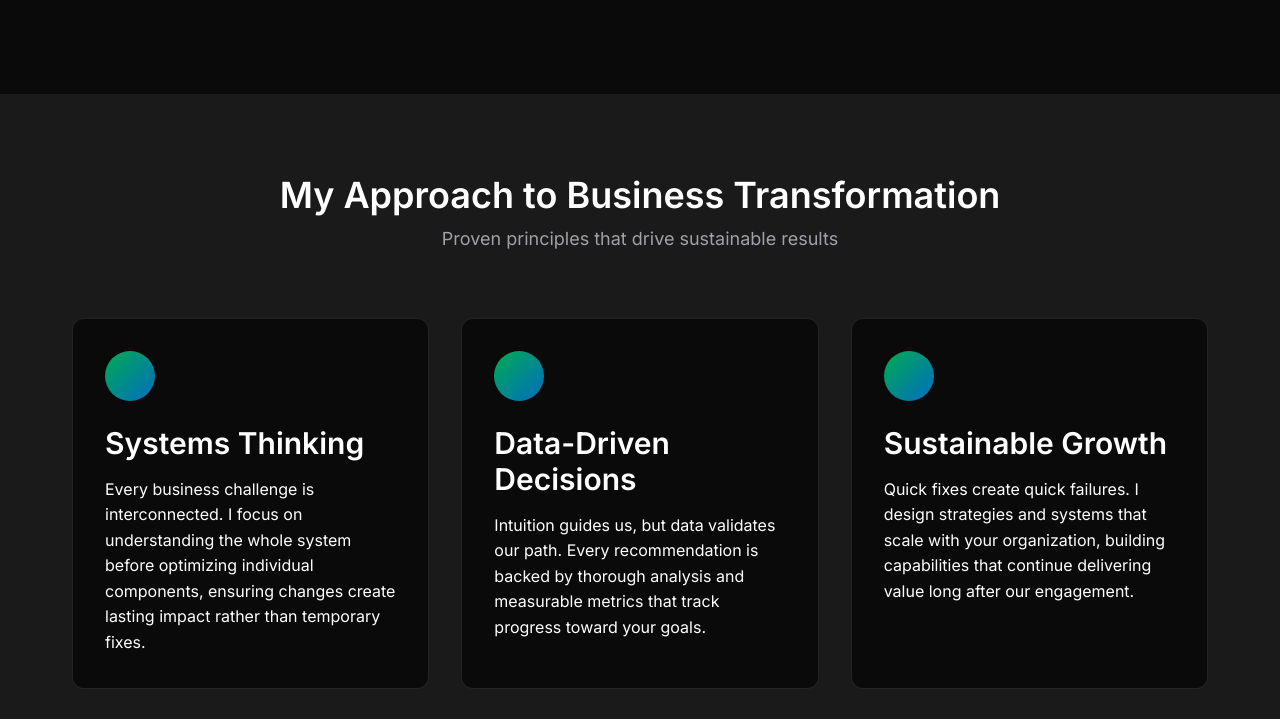
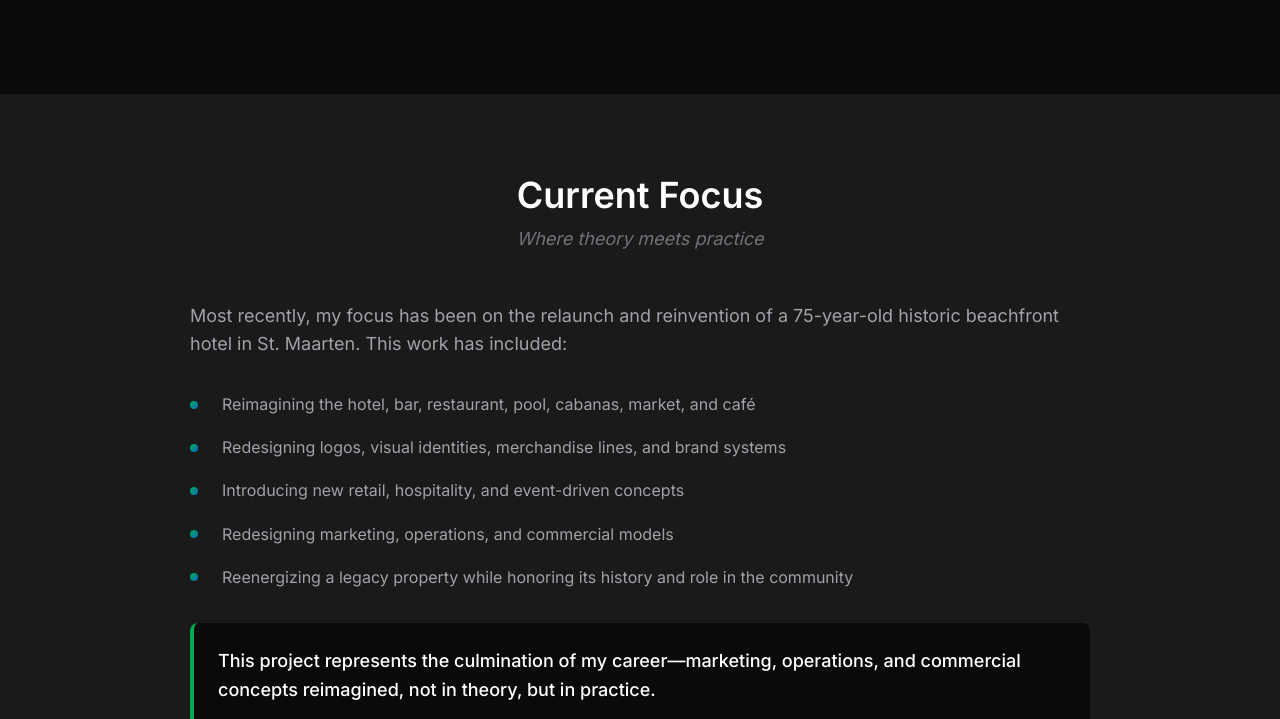
Before and after one commit to JacksonLeone/greenspring-website, a Next.js app: page /about in a window 1280 px wide. Shown: the part 1593-2312 px from the top of the page. Built offline with nearby package versions, Linux system fonts and the light colour scheme.

Commit message:
Added recently worked on section

```diff
--- a/src/pages/about.tsx
+++ b/src/pages/about.tsx
@@ -96,6 +96,31 @@ export default function About() {
               ))}
             </div>
           </div>
+      </section>
+
+      {/* Current Focus Section */}
+      <section className="current-focus">
+        <div className="container">
+          <div className="focus-content">
+            <div className="focus-header">
+              <h2>Current Focus</h2>
+              <p className="section-subtitle">Where theory meets practice</p>
+            </div>
+            <div className="focus-body">
+              <p className="lead">Most recently, my focus has been on the relaunch and reinvention of a 75-year-old historic beachfront hotel in St. Maarten. This work has included:</p>
+
+              <ul className="focus-list">
+                <li>Reimagining the hotel, bar, restaurant, pool, cabanas, market, and café</li>
+                <li>Redesigning logos, visual identities, merchandise lines, and brand systems</li>
+                <li>Introducing new retail, hospitality, and event-driven concepts</li>
+                <li>Redesigning marketing, operations, and commercial models</li>
+                <li>Reenergizing a legacy property while honoring its history and role in the community</li>
+              </ul>
+
+              <p className="focus-closing">This project represents the culmination of my career—marketing, operations, and commercial concepts reimagined, not in theory, but in practice.</p>
+            </div>
+          </div>
+        </div>
       </section>
 
       {/* Philosophy Section */}
--- a/src/styles/main.css
+++ b/src/styles/main.css
@@ -578,6 +578,7 @@ h4 { font-size: var(--font-size-2xl); }
 /* About Page Styles */
 .personal-story {
     padding: var(--section-padding);
+    background: var(--dark-bg);
 }
 
 .story-grid {
@@ -751,9 +752,76 @@ h4 { font-size: var(--font-size-2xl); }
     }
 }
 
+/* Current Focus Section */
+.current-focus {
+    padding: var(--section-padding);
+    background: var(--dark-secondary);
+}
+
+.focus-content {
+    max-width: 900px;
+    margin: 0 auto;
+}
+
+.focus-header {
+    text-align: center;
+    margin-bottom: 3rem;
+}
+
+.focus-header h2 {
+    margin-bottom: 0.5rem;
+}
+
+.section-subtitle {
+    color: var(--text-muted);
+    font-size: var(--font-size-lg);
+    font-style: italic;
+}
+
+.focus-body .lead {
+    margin-bottom: 2rem;
+    font-size: var(--font-size-lg);
+}
+
+.focus-list {
+    list-style: none;
+    margin: 2rem 0;
+    padding: 0;
+}
+
+.focus-list li {
+    padding-left: 2rem;
+    margin-bottom: 1rem;
+    position: relative;
+    color: var(--text-secondary);
+    line-height: 1.7;
+}
+
+.focus-list li::before {
+    content: '';
+    position: absolute;
+    left: 0;
+    top: 0.6rem;
+    width: 8px;
+    height: 8px;
+    background: var(--gradient-primary);
+    border-radius: 50%;
+}
+
+.focus-closing {
+    margin-top: 2rem;
+    font-size: var(--font-size-lg);
+    color: var(--text-primary);
+    font-weight: 500;
+    padding: 1.5rem;
+    background: var(--dark-bg);
+    border-left: 4px solid var(--primary-green);
+    border-radius: var(--border-radius-small);
+}
+
 .philosophy {
     padding: var(--section-padding);
-    background: var(--dark-secondary);
+    background: var(--dark-bg);
 }
 
 .philosophy-grid {
@@ -777,6 +845,7 @@ h4 { font-size: var(--font-size-2xl); }
 
 .credentials-section {
     padding: var(--section-padding);
+    background: var(--dark-secondary);
 }
 
 .credentials-grid {
@@ -830,7 +899,7 @@ h4 { font-size: var(--font-size-2xl); }
 
 .mission {
     padding: var(--section-padding);
-    background: var(--dark-secondary);
+    background: var(--dark-bg);
 }
 
 .mission-content {
```
